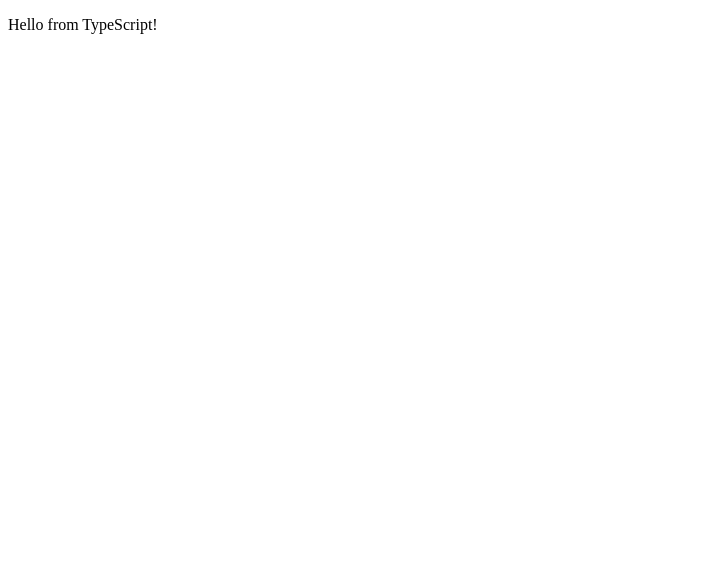
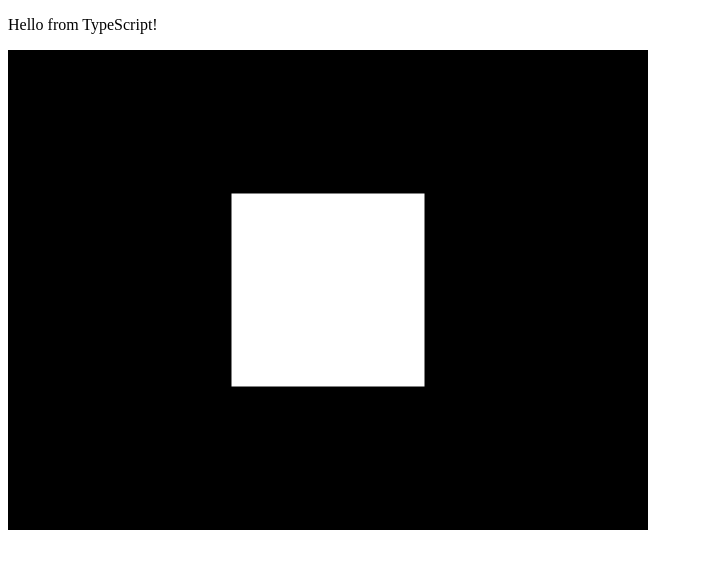
Before and after one commit to coderzh/learn-webgl, a website built with webpack: page dist/index.html in a window 1280 px wide. Shown: the whole page, without its empty margins (0-703 px from the left). Built offline with nearby package versions, Linux system fonts and the light colour scheme.

Commit message:
add gl-matrix

```diff
--- a/package.json
+++ b/package.json
@@ -16,5 +16,9 @@
     "webpack": "^4.31.0",
     "webpack-cli": "^3.3.2",
     "webpack-dev-server": "^3.4.1"
+  },
+  "dependencies": {
+    "@types/gl-matrix": "^2.4.5",
+    "gl-matrix": "^3.0.0"
   }
 }
--- a/src/index.ts
+++ b/src/index.ts
@@ -1,8 +1,25 @@
 import { sayHello } from "./greet";
+import { lesson1 } from "./lessons/lesson1"
+import { lesson2 } from "./lessons/lesson2"
 
 function showHello(divName: string, name: string) {
   const elt = document.getElementById(divName);
   elt.innerText = sayHello(name);
 }
 
+(() => {
+  const canvas = document.querySelector("#glCanvas") as HTMLCanvasElement;
+  const gl = canvas.getContext("webgl");
+  if (gl == null) {
+    alert("webgl is not supported!");
+    return;
+  }
+
+  // const canvas2d = document.createElement("canvas2d") as HTMLCanvasElement;
+  // const ctx = canvas2d.getContext("2d");
+  // ctx.fillText("hello", 0, 0);
+
+  lesson2(gl);
+})();
+
 showHello("greeting", "TypeScript!");
--- /dev/null
+++ b/src/lessons/lesson1.ts
@@ -0,0 +1,4 @@
+export function lesson1(gl: WebGLRenderingContext) {
+  gl.clearColor(0.0, 0.0, 0.0, 1.0);
+  gl.clear(gl.COLOR_BUFFER_BIT);
+};
--- /dev/null
+++ b/src/lessons/lesson2.ts
@@ -0,0 +1,124 @@
+import { glutils } from '../libs/glutils'
+import { mat4 } from 'gl-matrix'
+
+
+function initBuffers(gl: WebGLRenderingContext) {
+  const positionBuffer = gl.createBuffer();
+  gl.bindBuffer(gl.ARRAY_BUFFER, positionBuffer);
+
+  const positions = [
+    1.0, 1.0,
+    -1.0, 1.0,
+    1.0, -1.0,
+    -1.0, -1.0,
+  ]
+
+  gl.bufferData(gl.ARRAY_BUFFER, new Float32Array(positions), gl.STATIC_DRAW);
+  return {
+    position: positionBuffer,
+  }
+}
+
+function drawScene(gl: WebGLRenderingContext, programInfo: any, buffers: any) {
+  gl.clearColor(0.0, 0.0, 0.0, 1.0);
+  gl.clearDepth(1.0);
+  gl.enable(gl.DEPTH_TEST);
+  gl.depthFunc(gl.LEQUAL);
+  gl.clear(gl.COLOR_BUFFER_BIT | gl.DEPTH_BUFFER_BIT);
+
+  const fieldOfView = 45 * Math.PI / 180;
+  const aspect = gl.canvas.clientWidth / gl.canvas.clientHeight;
+  const zNear = 0.1;
+  const zFar = 100.0;
+  const projectionMatrix = mat4.create();
+
+  mat4.perspective(projectionMatrix,
+    fieldOfView,
+    aspect,
+    zNear,
+    zFar)
+
+  const modelViewMatrix = mat4.create();
+
+  // Now move the drawing position a bit to where we want to
+  // start drawing the square.
+
+  mat4.translate(modelViewMatrix,     // destination matrix
+                 modelViewMatrix,     // matrix to translate
+                 [-0.0, 0.0, -6.0]);  // amount to translate
+
+  // Tell WebGL how to pull out the positions from the position
+  // buffer into the vertexPosition attribute.
+  {
+    const numComponents = 2;
+    const type = gl.FLOAT;
+    const normalize = false;
+    const stride = 0;
+    const offset = 0;
+    gl.bindBuffer(gl.ARRAY_BUFFER, buffers.position);
+    gl.vertexAttribPointer(
+        programInfo.attribLocations.vertexPosition,
+        numComponents,
+        type,
+        normalize,
+        stride,
+        offset);
+    gl.enableVertexAttribArray(
+        programInfo.attribLocations.vertexPosition);
+  }
+
+  // Tell WebGL to use our program when drawing
+
+  gl.useProgram(programInfo.program);
+
+  // Set the shader uniforms
+
+  gl.uniformMatrix4fv(
+      programInfo.uniformLocations.projectionMatrix,
+      false,
+      projectionMatrix);
+  gl.uniformMatrix4fv(
+      programInfo.uniformLocations.modelViewMatrix,
+      false,
+      modelViewMatrix);
+
+  {
+    const offset = 0;
+    const vertexCount = 4;
+    gl.drawArrays(gl.TRIANGLE_STRIP, offset, vertexCount);
+  }
+}
+
+export function lesson2(gl: WebGLRenderingContext) {
+  const vsSource = `
+    attribute vec4 aVertexPosition;
+    uniform mat4 uModelViewMatrix;
+    uniform mat4 uProjectionMatrix;
+    void main() {
+      gl_Position = uProjectionMatrix * uModelViewMatrix * aVertexPosition;
+    }
+  `;
+
+  // Fragment shader program
+
+  const fsSource = `
+    void main() {
+      gl_FragColor = vec4(1.0, 1.0, 1.0, 1.0);
+    }
+  `;
+
+  const shaderProgram = glutils.initShaderProgram(gl, vsSource, fsSource);
+  const programInfo = {
+    program: shaderProgram,
+    attribLocations: {
+      vertexPosition: gl.getAttribLocation(shaderProgram, 'aVertexPosition'),
+    },
+    uniformLocations: {
+      projectionMatrix: gl.getUniformLocation(shaderProgram, 'uProjectionMatrix'),
+      modelViewMatrix: gl.getUniformLocation(shaderProgram, 'uModelViewMatrix')
+    }
+  }
+
+  const buffers = initBuffers(gl);
+  drawScene(gl, programInfo, buffers);
+}
--- /dev/null
+++ b/src/libs/glutils.ts
@@ -0,0 +1,30 @@
+export const glutils = {
+  loadShader: function (gl: WebGLRenderingContext, type: number, source: string) {
+    const shader = gl.createShader(type);
+    gl.shaderSource(shader, source);
+    gl.compileShader(shader);
+    if (!gl.getShaderParameter(shader, gl.COMPILE_STATUS)) {
+      console.error('An error occurred compiling the shaders: ' + gl.getShaderInfoLog(shader));
+      gl.deleteShader(shader);
+      return null;
+    }
+    return shader;
+  },
+
+  initShaderProgram: function (gl: WebGLRenderingContext, vsSource: string, fsSource: string) {
+    const vertexShader = this.loadShader(gl, gl.VERTEX_SHADER, vsSource);
+    const fragmentShader = this.loadShader(gl, gl.FRAGMENT_SHADER, fsSource);
+
+    const shaderProgram = gl.createProgram();
+    gl.attachShader(shaderProgram, vertexShader);
+    gl.attachShader(shaderProgram, fragmentShader);
+    gl.linkProgram(shaderProgram);
+
+    if (!gl.getProgramParameter(shaderProgram, gl.LINK_STATUS)) {
+      console.error('Unable to initialize the shader program: ' + gl.getProgramInfoLog(shaderProgram));
+      return null;
+    }
+    return shaderProgram;
+  }
+
+}
```
Also changed, not shown: dist/index.html, 1 other file.
